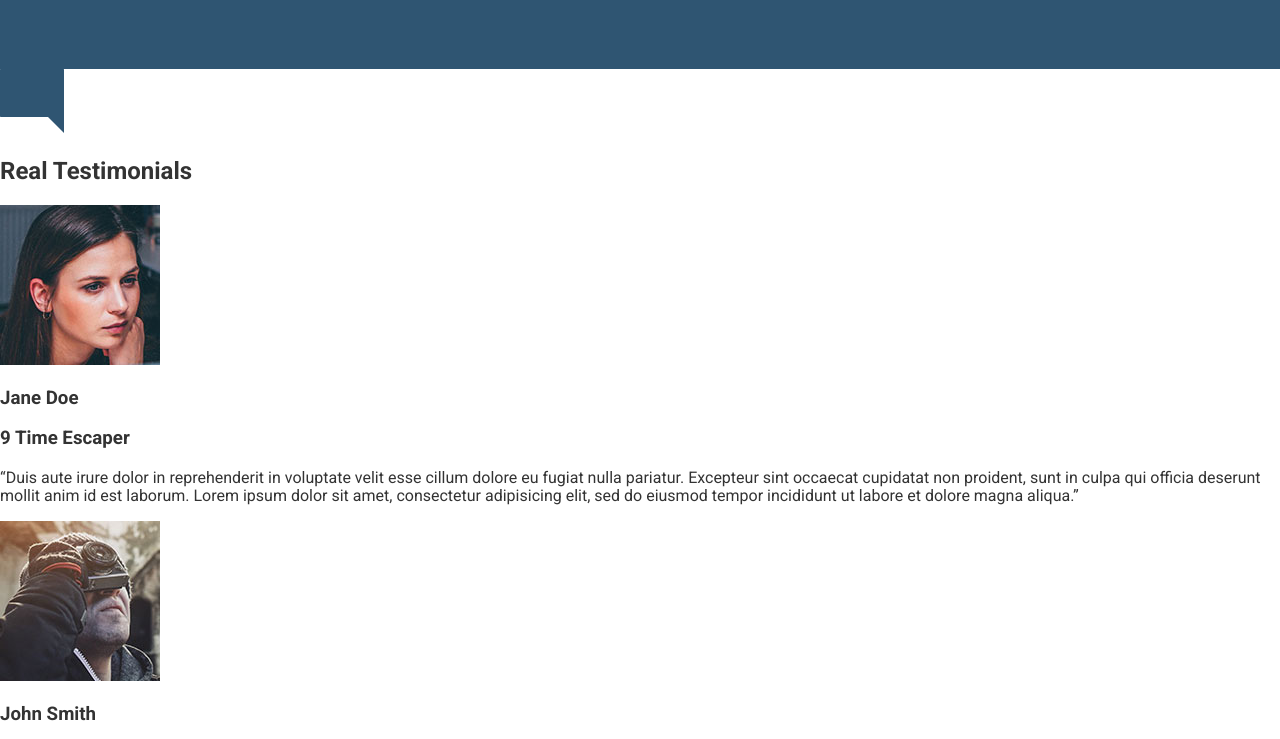
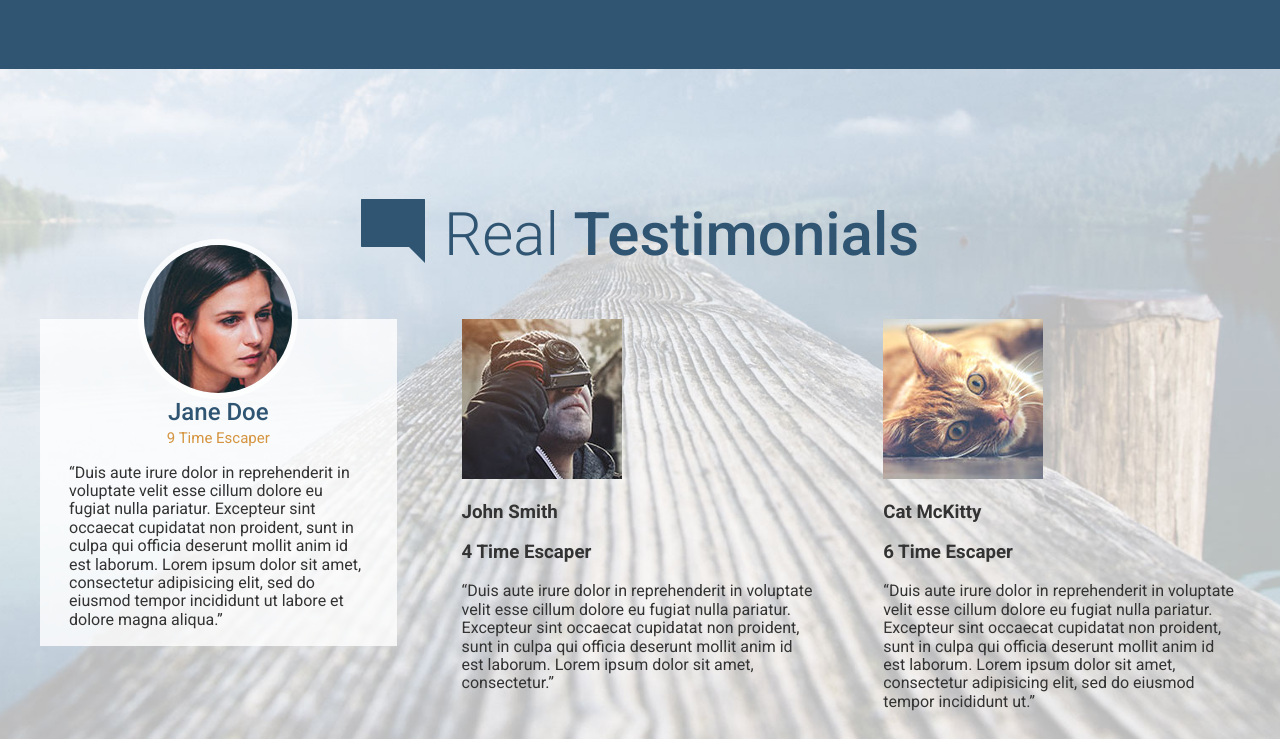
Before and after one commit to SterlingHoughton/travel-site, a website: page app/index.html in a window 1280 px wide. Shown: the part 2861-3600 px from the top of the page. Drawn offline with Linux system fonts and the light colour scheme.

Commit message:
testimonial block - background color added, container added, image styled, title styled, subtitle styled for desktop

```diff
--- a/app/assets/styles/modules/_page-section.css
+++ b/app/assets/styles/modules/_page-section.css
@@ -9,4 +9,9 @@
     background-color: $mainBlue;
     color: #FFFFFF;
   }
+
+  &--testimonials {
+    background: url('/assets/images/testimonials-bg.jpg') top center no-repeat;
+    background-size: cover;
+  }
 }
--- a/app/assets/styles/modules/_section-title.css
+++ b/app/assets/styles/modules/_section-title.css
@@ -11,6 +11,10 @@
     font-weight: 500;
   }
 
+  &--blue {
+    color: $mainBlue;
+  }
+
   &__icon {
     display: block;
     margin-left: auto;
@@ -18,7 +22,9 @@
     margin-bottom: .6rem;
 
     @mixin atSmall {
-      margin-right: .5rem;
+      position: relative;
+      top: 8px;
+      margin-right: 1.2rem;
       margin-left: 0;
       margin-bottom: 0;
       display: inline-block;
--- /dev/null
+++ b/app/assets/styles/modules/_testimonial.css
@@ -0,0 +1,31 @@
+.testimonial {
+  background-color: rgba(255,255,255, .8);
+  padding: 0 1.8125rem 1px 1.8125rem;
+
+  &__photo {
+    border-radius: 80px;
+    overflow: hidden;
+    width: 160px;
+    height: 160px;
+    margin: 0 auto -80px auto;
+    position: relative;
+    top: -80px;
+    border: 6px solid rgba(255,255,255, .8);
+  }
+
+  &__title {
+    color: $mainBlue;
+    text-align: center;
+    font-size: 1.5rem;
+    font-weight: 500;
+    margin: 0;
+  }
+
+  &__subtitle{
+    color: $mainOrange;
+    text-align: center;
+    font-weight: 400;
+    font-size: 0.9375rem;
+    margin: .25rem 0 1rem 0;
+  }
+}
--- a/app/assets/styles/styles.css
+++ b/app/assets/styles/styles.css
@@ -11,3 +11,4 @@
 @import "modules/_generic-content-container";
 @import "modules/_section-title";
 @import "modules/_feature-item";
+@import "modules/_testimonial";
--- a/app/index.html
+++ b/app/index.html
@@ -104,24 +104,37 @@
     </div>
   </div>
 
-  <div id="testimonials">
-    <img src="assets/images/icons/comment.svg">
-    <h2>Real Testimonials</h2>
+  <div id="testimonials" class="page-section page-section--testimonials">
+    <div class="wrapper">
+      <h2 class="section-title section-title--blue"><img class="section-title__icon" src="assets/images/icons/comment.svg">Real <strong>Testimonials</strong></h2>
 
+      <div class="row row--gutters">
+        <div class="row__medium-4">
+          <div class="testimonial">
+            <div class="testimonial__photo">
               <img src="assets/images/testimonial-jane.jpg">
-    <h3>Jane Doe</h3>
-    <h3>9 Time Escaper</h3>
+            </div>
+            <h3 class="testimonial__title">Jane Doe</h3>
+            <h4 class="testimonial__subtitle">9 Time Escaper</h3>
             <p>&ldquo;Duis aute irure dolor in reprehenderit in voluptate velit esse cillum dolore eu fugiat nulla pariatur. Excepteur sint occaecat cupidatat non proident, sunt in culpa qui officia deserunt mollit anim id est laborum. Lorem ipsum dolor sit amet, consectetur adipisicing elit, sed do eiusmod tempor incididunt ut labore et dolore magna aliqua.&rdquo;</p>
+          </div>
+        </div>
 
+        <div class="row__medium-4">
           <img src="assets/images/testimonial-john.jpg">
           <h3>John Smith</h3>
           <h3>4 Time Escaper</h3>
           <p>&ldquo;Duis aute irure dolor in reprehenderit in voluptate velit esse cillum dolore eu fugiat nulla pariatur. Excepteur sint occaecat cupidatat non proident, sunt in culpa qui officia deserunt mollit anim id est laborum. Lorem ipsum dolor sit amet, consectetur.&rdquo;</p>
+        </div>
 
+        <div class="row__medium-4">
           <img src="assets/images/testimonial-cat.jpg">
           <h3>Cat McKitty</h3>
           <h3>6 Time Escaper</h3>
           <p>&ldquo;Duis aute irure dolor in reprehenderit in voluptate velit esse cillum dolore eu fugiat nulla pariatur. Excepteur sint occaecat cupidatat non proident, sunt in culpa qui officia deserunt mollit anim id est laborum. Lorem ipsum dolor sit amet, consectetur adipisicing elit, sed do eiusmod tempor incididunt ut.&rdquo;</p>
+        </div>
+      </div>
+    </div>
   </div>
 
   <footer>
--- a/app/temp/styles/styles.css
+++ b/app/temp/styles/styles.css
@@ -572,6 +572,11 @@ a {
   color: #FFFFFF;
 }
 
+.page-section--testimonials {
+  background: url('/assets/images/testimonials-bg.jpg') top center no-repeat;
+  background-size: cover;
+}
+
 .headline {
   font-weight: 300;
   font-size: 1.9rem;
@@ -710,6 +715,10 @@ a {
   font-weight: 500;
 }
 
+.section-title--blue {
+  color: #2f5572;
+}
+
 .section-title__icon {
   display: block;
   margin-left: auto;
@@ -720,7 +729,9 @@ a {
 @media (min-width: 530px) {
 
   .section-title__icon {
-    margin-right: .5rem;
+    position: relative;
+    top: 8px;
+    margin-right: 1.2rem;
     margin-left: 0;
     margin-bottom: 0;
     display: inline-block;
@@ -769,3 +780,35 @@ a {
     font-size: 1.875rem;
   }
 }
+
+.testimonial {
+  background-color: rgba(255,255,255, .8);
+  padding: 0 1.8125rem 1px 1.8125rem;
+}
+
+.testimonial__photo {
+  border-radius: 80px;
+  overflow: hidden;
+  width: 160px;
+  height: 160px;
+  margin: 0 auto -80px auto;
+  position: relative;
+  top: -80px;
+  border: 6px solid rgba(255,255,255, .8);
+}
+
+.testimonial__title {
+  color: #2f5572;
+  text-align: center;
+  font-size: 1.5rem;
+  font-weight: 500;
+  margin: 0;
+}
+
+.testimonial__subtitle{
+  color: #d59541;
+  text-align: center;
+  font-weight: 400;
+  font-size: 0.9375rem;
+  margin: .25rem 0 1rem 0;
+}
```
Lines whose indentation alone changed are shown as unchanged.
